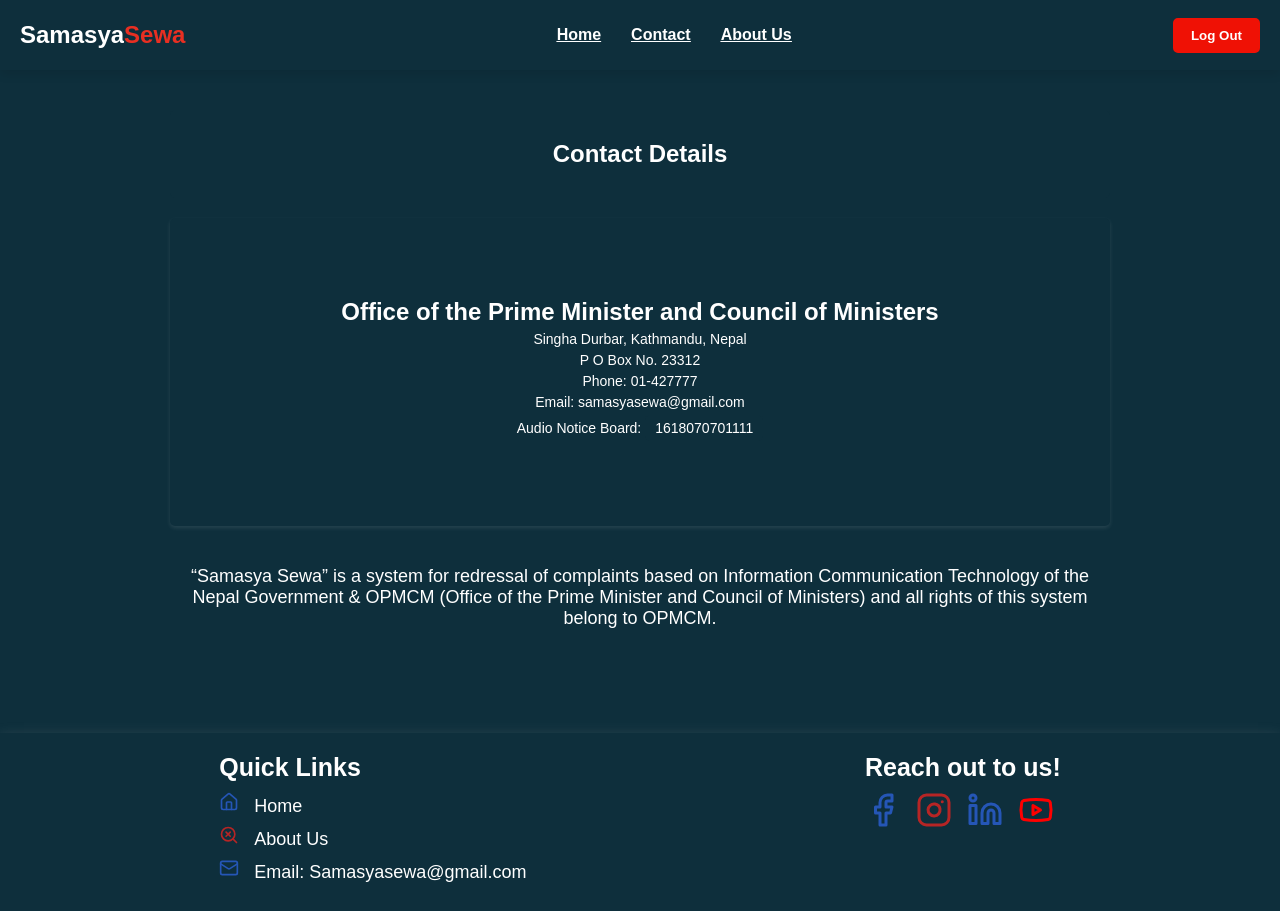
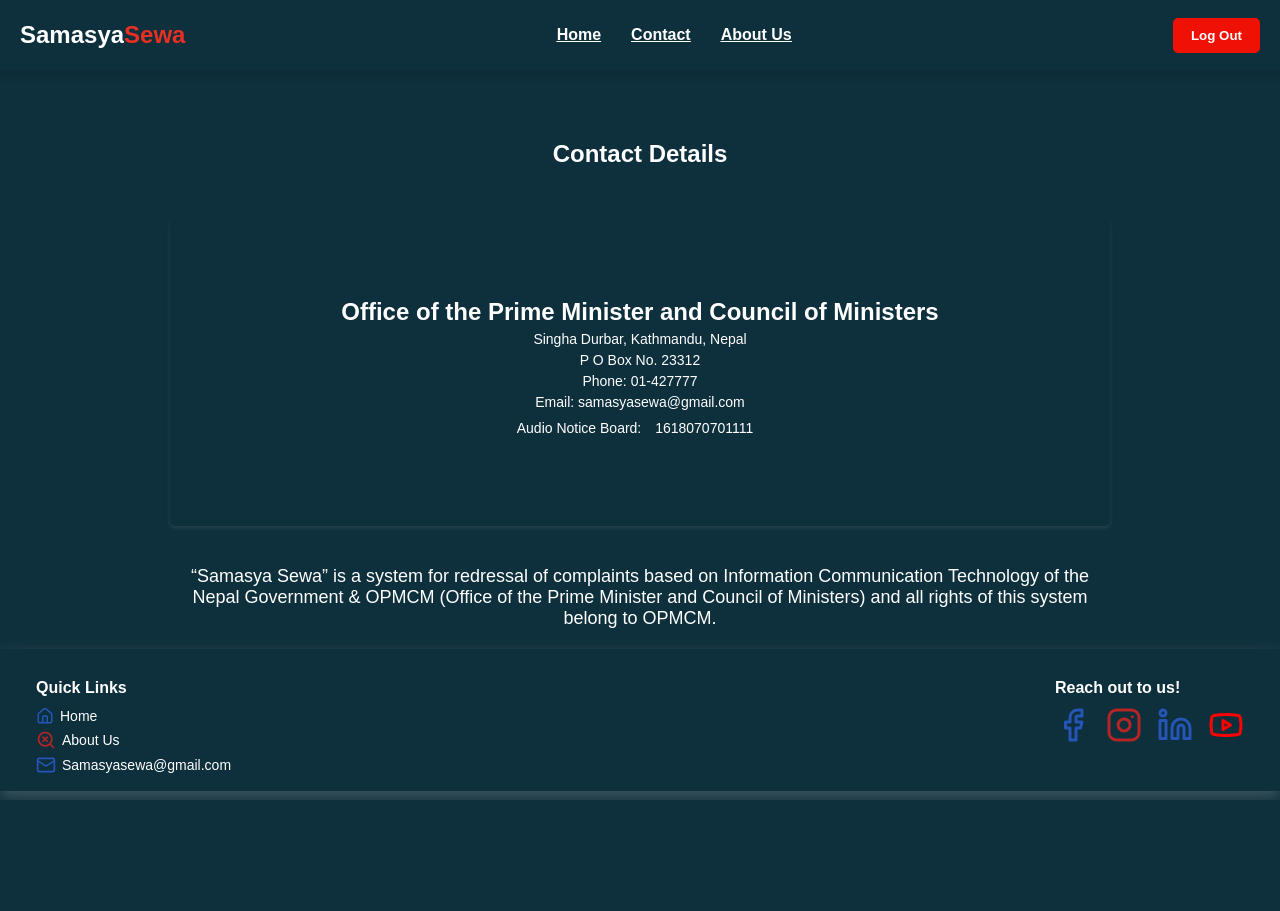
Before and after one commit to Manisha-Tmg/My-project, a React (Create React App) app: page /contact in a window 1280 px wide. After the commit the page ends 800 px from the top, so only its background shows below. Built offline with nearby package versions, Linux system fonts and the light colour scheme; sample sign-in values are in the browser's storage.

Commit message:
fix: footer fix including font, placement and icon sizes

```diff
--- a/src/Components/Footer.js
+++ b/src/Components/Footer.js
@@ -19,7 +19,7 @@
           <ul className="footer-links">
             <li>
               {" "}
-              <House size={20} color="#2556b6" />
+              <House size={18} color="#2556b6" />
               <a href="#home" className="footer-link">
                 Home
               </a>
@@ -33,7 +33,7 @@
             <li>
               <Mail size={20} color="#2556b6" />
               <a href="#" className="footer-link">
-                Email: Samasyasewa@gmail.com
+                Samasyasewa@gmail.com
               </a>
             </li>
           </ul>
--- a/src/Css/Footer.css
+++ b/src/Css/Footer.css
@@ -2,10 +2,10 @@
   margin: 0;
   padding: 0;
   box-sizing: border-box;
+  font-family: DM Sans;
 }
 
 .page-container {
-  margin-top: 6.6%;
   display: flex;
   flex-direction: column;
 }
@@ -17,11 +17,12 @@
 
 .footer {
   display: flex;
-  justify-content: space-around;
+  justify-content: space-between;
   color: #000000;
-  padding: 20px 50px;
-  font-size: 14px;
+  padding: 30px 16px 16px 16px;
   box-shadow: 0 6px 15px rgba(210, 207, 207, 0.25);
+  flex-flow: row wrap;
+  gap: 16px;
 }
 
 .footer-section {
@@ -40,7 +41,7 @@
 }
 
 .footer-title {
-  font-size: 25px;
+  font-size: 16px;
   font-weight: 550;
   margin-bottom: 10px;
 }
@@ -48,19 +49,22 @@
 .footer-links {
   list-style-type: none;
   padding: 0;
+  display: flex;
+  flex-flow: column wrap;
+  gap: 5px;
 }
 
 .footer-links li {
-  margin-bottom: 8px;
+  display: flex;
+  align-items: center;
+  gap:6px;
 }
 
 .footer-link {
   color: #ffffff;
   text-decoration: none;
-  font-size: 18px;
-  padding-left: 15px;
+  font-size: 14px;
   font-weight: 500;
-  font-family: sans-serif;
 }
 
 .footer-link:hover {
```
